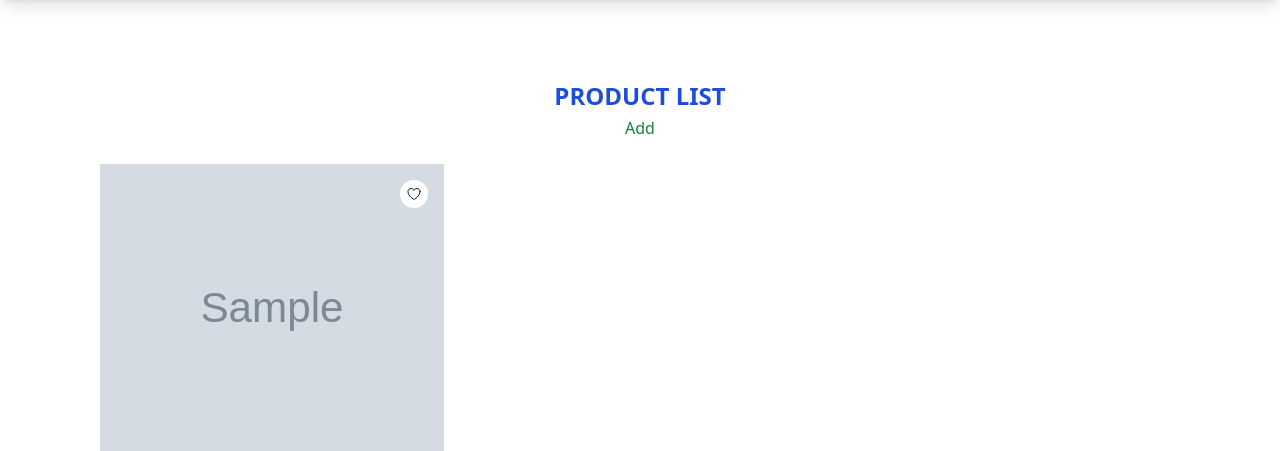
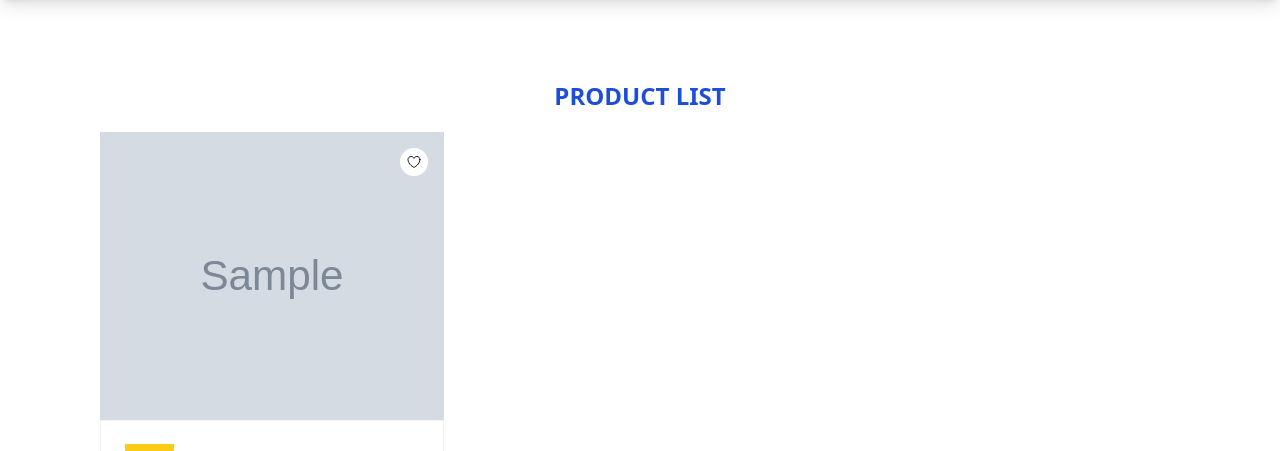
Before and after one commit to andresagab/py_coffe_shop, a Django app: page / in a window 1280 px wide. Shown: the part 84-535 px from the top of the page. Run offline with Django 5.2, Linux system fonts and the light colour scheme; tables that the repository leaves empty hold one stand-in row (values such as "Sample post"); grey boxes marked "Sample" are stand-in pictures; some libraries are stand-ins or nearby versions.

Commit message:
v0.6.4 Update list_product.html to remove add button

```diff
--- a/products/templates/products/list_product.html
+++ b/products/templates/products/list_product.html
@@ -5,13 +5,6 @@
 {% block content %}
 
     <h1 class="font-bold text-center text-2xl text-blue-700 uppercase">Product List</h1>
-
-    <section class="flex flex-row items-center justify-center">
-        <a
-        href="{% url 'add_product' %}"
-        class="px-3 py-1 rounded-md font-normal text-md bg-white text-green-700 hover:text-white hover:bg-green-700 transition ease-in-out duration-300"
-        >Add</a>
-    </section>
 
     <ul class="grid grid-cols-1 md:grid-cols-3 gap-6 items-center p-5">
         {% for product in products %}
```
